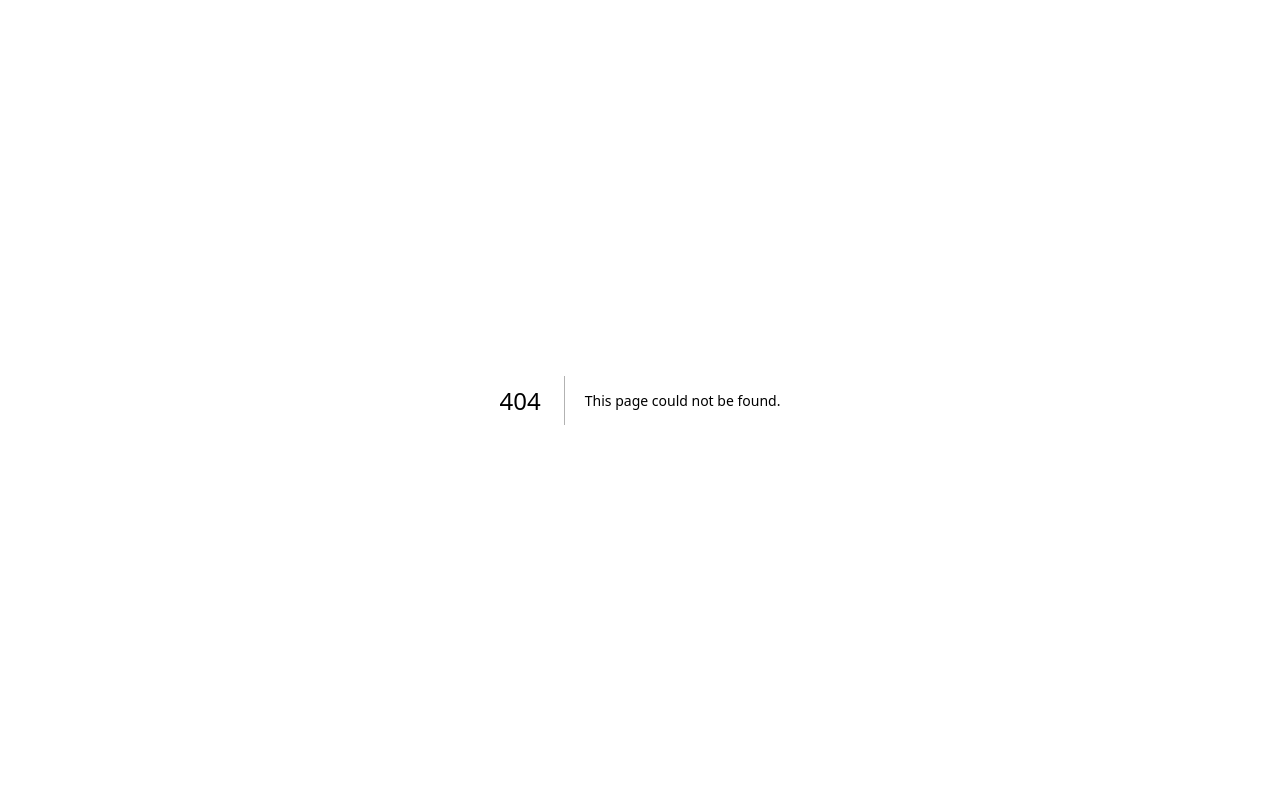
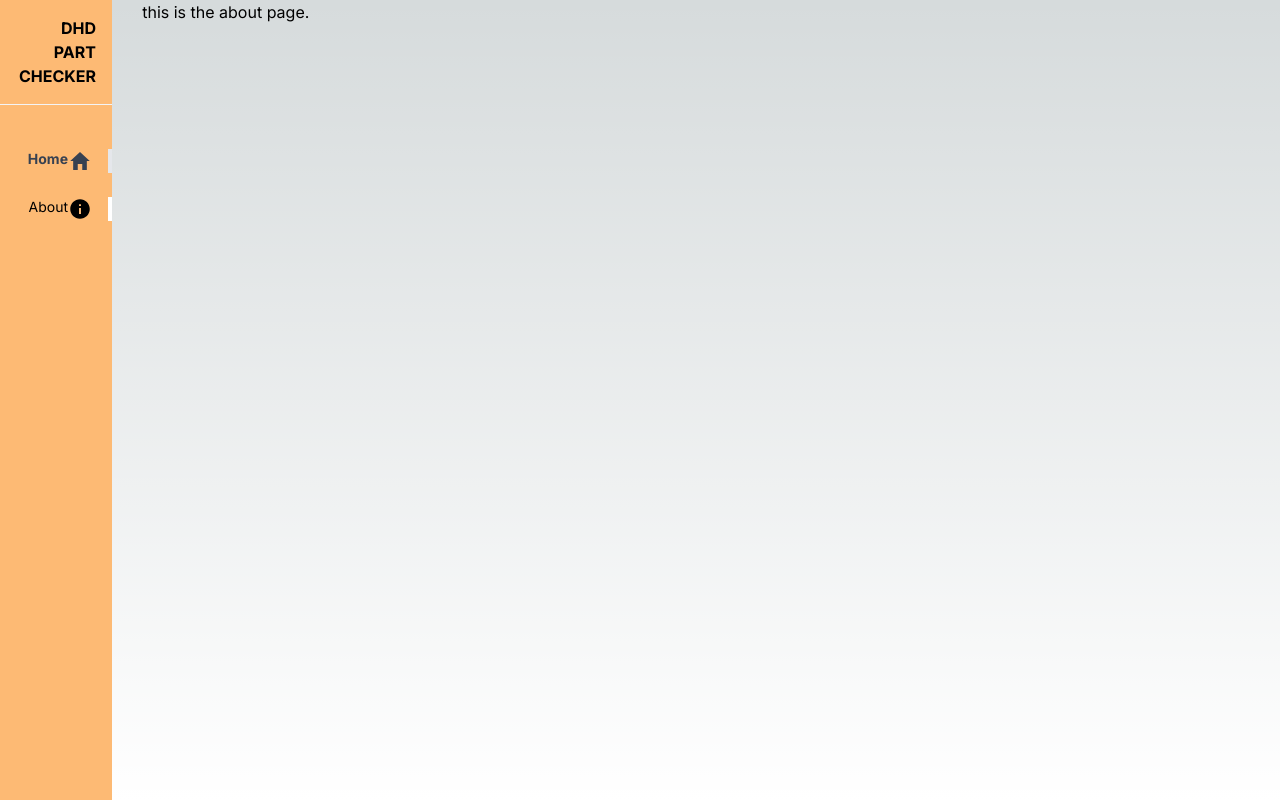
Before and after one commit to benjimosso/CiscoPartChecker, a Next.js app: page /about in a window 1280 px wide. Before the commit this address had no page. Built offline with nearby package versions, Linux system fonts and the light colour scheme.

Commit message:
Change icons, review link

```diff
--- /dev/null
+++ b/app/(dashboard)/about/page.js
@@ -0,0 +1,9 @@
+import React from 'react'
+
+export default function page() {
+  return (
+    <div>
+      <h1>this is the about page. </h1>
+    </div>
+  )
+}
--- /dev/null
+++ b/app/(dashboard)/layout.js
@@ -0,0 +1,14 @@
+import React from 'react'
+import Navbar from '../components/Navbar'
+
+export default function DashboardLayout({children}) {
+    return (
+        <div className='grid grid-cols-9 min-h-screen'>
+        <Navbar/>
+        <div className='col-span-8 items-end'>
+        {children}
+        </div>
+        </div>
+      )
+
+}
--- a/app/page.js
+++ b/app/(dashboard)/page.js
@@ -1,11 +1,9 @@
 "use client";
-import NavBar from "./components/NavBar";
-import SearchBar from "./components/SearchBar";
-import SingleItem from "./components/SingleItem";
+import SearchBar from "../components/SearchBar";
+import SingleItem from "../components/SingleItem";
 import { useState, useEffect } from "react";
 
 export default function Home() {
-
   const [CiscoId, setCiscoId] = useState(null);
   const [data, setData] = useState([]);
   const [ciscoSingle, setCiscoSingle] = useState(null);
@@ -21,16 +19,13 @@ export default function Home() {
 
   const fetchDataForId = async (id) => {
     console.log("Fetching data for CiscoID: ", id);
-    const response = await fetch(`http://localhost:4000/Cisco/${id}`)
+    const response = await fetch(`http://localhost:4000/Cisco/${id}`);
     const single = await response.json();
-    setCiscoSingle(single)
-
+    setCiscoSingle(single);
   };
 
   return (
-    <main className="grid grid-cols-9 min-h-screen">
-      <NavBar/>
-      <div className="col-span-8 items-end">
+    <main className="">
       {data && (
         <SearchBar
           ciscoData={data}
@@ -40,10 +35,7 @@ export default function Home() {
         />
       )}
 
-      {ciscoSingle !== null && (
-        <SingleItem single={ciscoSingle}/>
-      )}
-      </div>
+      {ciscoSingle !== null && <SingleItem single={ciscoSingle} />}
     </main>
   );
 }
--- a/app/components/NavBar.jsx
+++ b/app/components/NavBar.jsx
@@ -1,26 +1,35 @@
+import Link from "next/link";
+import { IoMdHome } from "react-icons/io";
+import { IoMdInformationCircle } from "react-icons/io";
+
 export default function NavBar() {
   return (
     <nav className="text-right max-w-28 bg-orange-300">
       <div className="flex justify-between items-center">
         <h1 className="font-bold uppercase p-4 border-b border-gray-100">
-            <a href="/" className="hover:text-gray-700">DHD Part Checker</a>
+          <a href="/" className="hover:text-gray-700">
+            DHD Part Checker
+          </a>
         </h1>
-          <div className="px-4 cursor-pointer md:hidden" id="burger">
-            <svg className="w-6 h-6" fill="none" strokeLinecap="round" strokeLinejoin="round" strokeWidth="2" stroke="currentColor" viewBox="0 0 24 24"><path d="M4 6h16M4 12h16M4 18h16"></path></svg>
-          </div>
       </div>
       <ul className="text-sm mt-6 hidden md:block" id="menu">
         <li className="text-gray-700 font-bold py-5">
-            <button href="#" className=" px-4 flex  justify-end border-r-4 border-primary">
+          <Link
+            href="/"
+            className=" px-4 flex  justify-end border-r-4 border-primary"
+          >
             <span>Home</span>
-              <svg className="w-5 ml-2" fill="none" strokeLinecap="round" strokeLinejoin="round" strokeWidth="2" stroke="currentColor" viewBox="0 0 24 24"><path d="M3 12l2-2m0 0l7-7 7 7M5 10v10a1 1 0 001 1h3m10-11l2 2m-2-2v10a1 1 0 01-1 1h-3m-6 0a1 1 0 001-1v-4a1 1 0 011-1h2a1 1 0 011 1v4a1 1 0 001 1m-6 0h6"></path></svg>
-            </button>
+            <IoMdHome className="w-6 h-6" />
+          </Link>
         </li>
         <li className="py-1">
-            <button href="#" className=" px-4 flex justify-end border-r-4 border-white">
+          <Link
+            href="/about"
+            className=" px-4 flex justify-end border-r-4 border-white"
+          >
             <span>About</span>
-              <svg className="w-5 ml-2" fill="none" strokeLinecap="round" strokeLinejoin="round" strokeWidth="2" stroke="currentColor" viewBox="0 0 24 24"><path d="M9.663 17h4.673M12 3v1m6.364 1.636l-.707.707M21 12h-1M4 12H3m3.343-5.657l-.707-.707m2.828 9.9a5 5 0 117.072 0l-.548.547A3.374 3.374 0 0014 18.469V19a2 2 0 11-4 0v-.531c0-.895-.356-1.754-.988-2.386l-.548-.547z"></path></svg>
-            </button>
+            <IoMdInformationCircle className="w-6 h-6" />
+          </Link>
         </li>
       </ul>
     </nav>
--- a/app/components/SingleItem.jsx
+++ b/app/components/SingleItem.jsx
@@ -1,7 +1,6 @@
 import Link from "next/link";
 
 export default function SingleItem({ single }) {
-
   return (
     <div className="flex flex-col items-center">
       {single.CiscoPN && (
```
Also changed, not shown: package.json (+5 -4 lines), 1 other file (tests, documents, lock files or other folders). Lines whose indentation alone changed are shown as unchanged.
